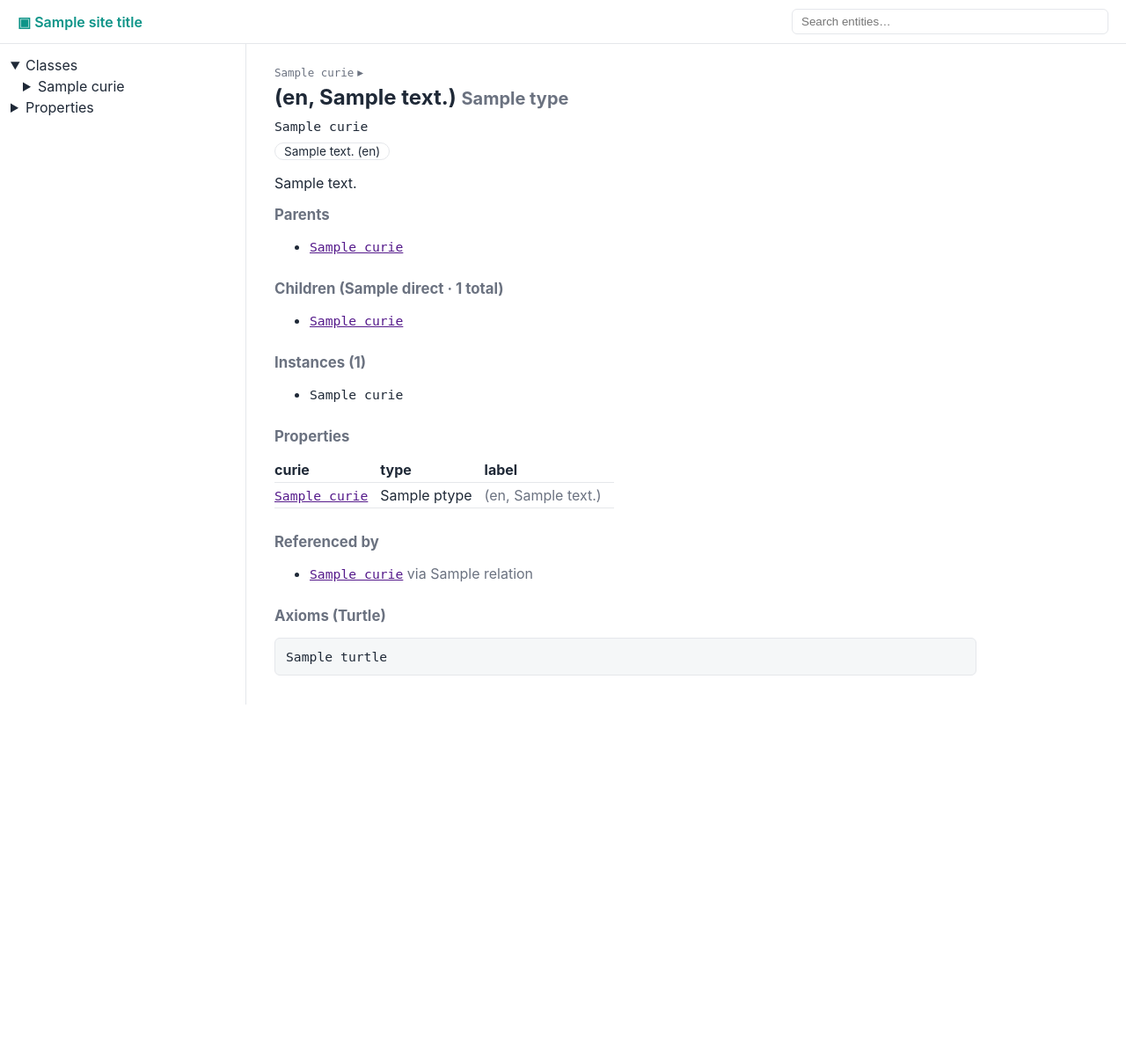
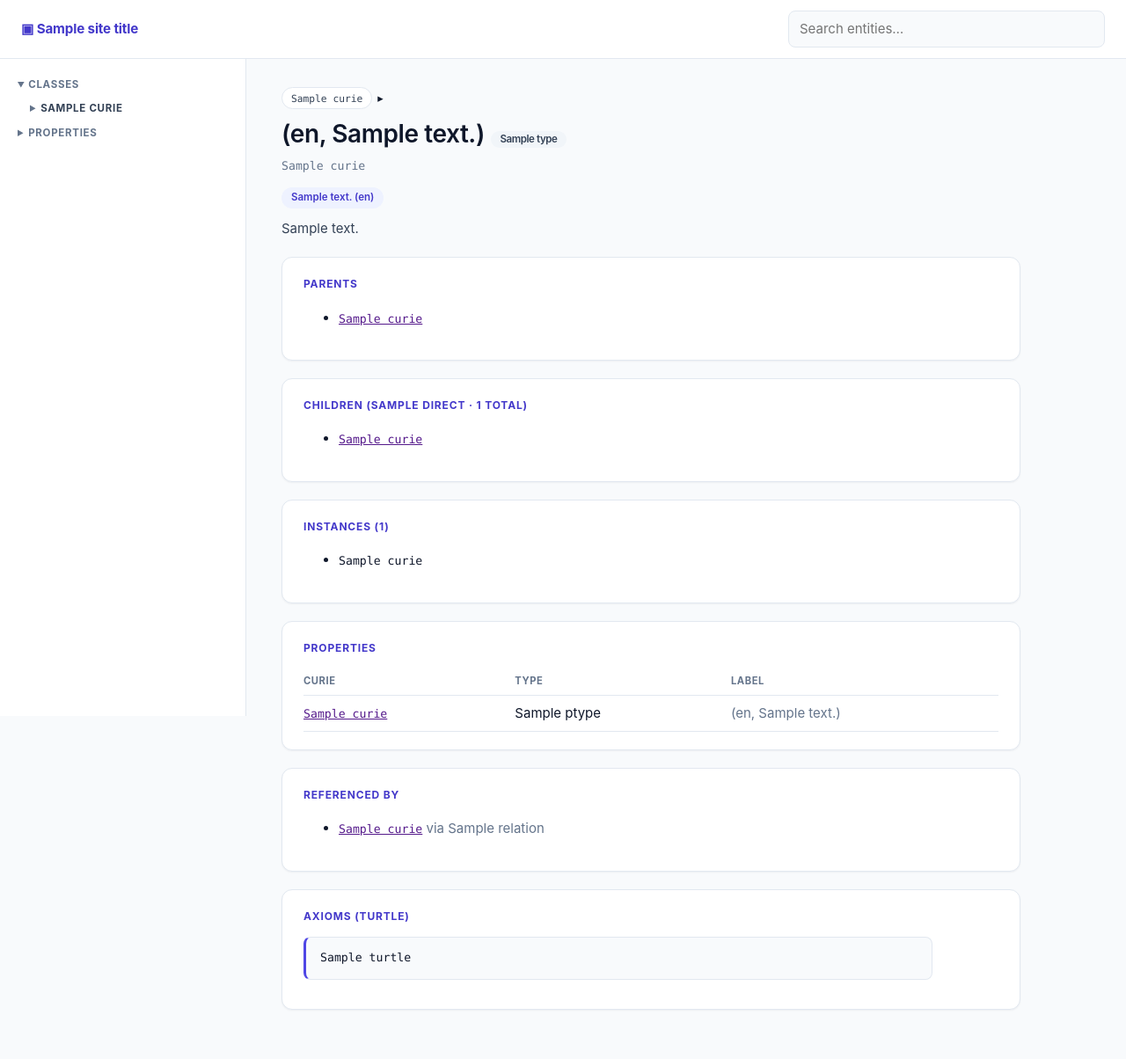
Before and after one commit to skymacro111666/Ontology-Workbench, a Python web app: template backend/ontoworkbench/exporter/templates/entity.html.j2 in a window 1280 px wide. Shown: the whole page at 88% size. Before the commit the page ends 801 px from the top, so only its background shows below. Run offline with Jinja, Linux system fonts and the light colour scheme; the template is opened without the code that fills it: most values are stand-ins (such as "Sample title", 1, 10 or a date in 2020).

Commit message:
feat(export): docs-site visual restyle — brand indigo, section cards
IT-business restyle of the exported site: slate neutral scale with the
app's brand indigo (#4f46e5) as accent, system font stacks (no CDN —
the site must open over file://; the declared Manrope/Fira Code never
shipped anyway), uppercase letter-spaced section headings, one card per
section, typed badges (Class blue / ObjectProperty violet /
DatatypeProperty teal, labels indigo, deprecated red), pill
breadcrumbs, hover-able tables with uppercase headers, accent-barred
code blocks, sidebar current-page highlight via a CSS class with an
accent bar, and a dark palette following the system through the same
variables. Entity/index templates only gained classes; export logic
untouched.

Co-Authored-By: Claude Code <noreply@anthropic.com>

```diff
--- a/backend/ontoworkbench/exporter/templates/entity.html.j2
+++ b/backend/ontoworkbench/exporter/templates/entity.html.j2
@@ -1,38 +1,46 @@
 {% extends "base.html.j2" %}
 {% block content %}
 {% set main_label = e.label.values() | list | first %}
+{% set type_slug = e.type | lower %}
 <article>
   {% if crumbs %}
   <nav class="crumbs" aria-label="Ancestors">
     {% for c in crumbs %}<a href="{{ c.file }}"><code>{{ c.curie }}</code></a> ▸{% endfor %}
   </nav>
   {% endif %}
-  <h1>{{ main_label if main_label else e.curie }} <small class="muted">{{ e.type }}</small></h1>
+  <h1>{{ main_label if main_label else e.curie }} <span class="tag tag--{{ type_slug }}">{{ e.type }}</span></h1>
   <p class="curie-line"><code>{{ e.curie }}</code></p>
-  {% for lang, text in e.label.items() %}<span class="tag">{{ text }} ({{ lang }})</span>{% endfor %}
-  {% if e.deprecated %}<span class="tag warn">deprecated</span>{% endif %}
+  {% for lang, text in e.label.items() %}<span class="tag tag--label">{{ text }} ({{ lang }})</span>{% endfor %}
+  {% if e.deprecated %}<span class="tag tag--deprecated">deprecated</span>{% endif %}
   {% if e.comment %}<p class="comment">{{ e.comment }}</p>{% endif %}
 
+  <section class="card">
     <h2>Parents</h2>
     <ul>
       {% for p in e.parents %}<li><a href="{{ file_of(p.eid) }}"><code>{{ p.curie }}</code></a></li>
       {% else %}<li class="muted">—</li>{% endfor %}
     </ul>
+  </section>
 
+  <section class="card">
     <h2>Children ({{ e.stats.direct_children }} direct · {{ e.stats.total_descendants }} total)</h2>
     <ul>
       {% for c in e.children %}<li><a href="{{ file_of(c.eid) }}"><code>{{ c.curie }}</code></a></li>
       {% else %}<li class="muted">—</li>{% endfor %}
     </ul>
+  </section>
 
   {% if instances %}
+  <section class="card">
     <h2>Instances ({{ instances | length }})</h2>
     <ul>
       {% for i in instances %}<li><code>{{ i.curie }}</code></li>{% endfor %}
     </ul>
+  </section>
   {% endif %}
 
   {% if e.properties %}
+  <section class="card">
     <h2>Properties</h2>
     <table class="kv">
       <tr><th>curie</th><th>type</th><th>label</th></tr>
@@ -41,9 +49,11 @@
           <td>{{ p.ptype }}</td><td class="muted">{{ p.label.values() | list | join(', ') }}</td></tr>
       {% endfor %}
     </table>
+  </section>
   {% endif %}
 
   {% if e.referenced_by %}
+  <section class="card">
     <h2>Referenced by</h2>
     <ul>
       {% for r in e.referenced_by %}
@@ -51,9 +61,12 @@
           {% if r.relation %}<span class="muted">via {{ r.relation }}</span>{% endif %}</li>
       {% endfor %}
     </ul>
+  </section>
   {% endif %}
 
+  <section class="card">
     <h2>Axioms (Turtle)</h2>
     {% for a in e.axioms %}<pre class="code">{{ a.turtle }}</pre>{% endfor %}
+  </section>
 </article>
 {% endblock %}
--- a/backend/ontoworkbench/exporter/templates/site.css
+++ b/backend/ontoworkbench/exporter/templates/site.css
@@ -1,126 +1,258 @@
-/* Ontology Workbench exported docs site - single theme, dark follows system. */
+/* Ontology Workbench exported docs site — IT-business restyle.
+ * Brand indigo (#4f46e5, same family as the app logo), slate neutrals,
+ * system font stacks (no CDN: the site must open over file://), section
+ * cards. Dark palette follows the system via the same variables. */
 :root {
   --bg: #ffffff;
-  --fg: #1f2937;
-  --muted: #6b7280;
-  --border: #e5e7eb;
-  --accent: #0d9488;
-  --code-bg: #f5f7f8;
+  --bg-soft: #f8fafc;
+  --bg-inset: #f1f5f9;
+  --fg: #0f172a;
+  --fg-2: #334155;
+  --muted: #64748b;
+  --border: #e2e8f0;
+  --accent: #4f46e5;
+  --accent-strong: #4338ca;
+  --accent-soft: #eef2ff;
+  --code-bg: #f8fafc;
+  --shadow: 0 1px 2px rgba(15, 23, 42, 0.05);
+  /* typed badge pairs (soft background, readable ink) */
+  --badge-blue-bg: #eff6ff; --badge-blue-fg: #1d4ed8;
+  --badge-violet-bg: #f5f3ff; --badge-violet-fg: #6d28d9;
+  --badge-teal-bg: #f0fdfa; --badge-teal-fg: #0f766e;
+  --badge-red-bg: #fef2f2; --badge-red-fg: #b91c1c;
 }
 @media (prefers-color-scheme: dark) {
   :root {
-    --bg: #111827;
-    --fg: #e5e7eb;
-    --muted: #9ca3af;
-    --border: #1f2937;
-    --accent: #2dd4bf;
-    --code-bg: #0b1220;
+    --bg: #0b1120;
+    --bg-soft: #101a30;
+    --bg-inset: #1e293b;
+    --fg: #e2e8f0;
+    --fg-2: #cbd5e1;
+    --muted: #94a3b8;
+    --border: #1e293b;
+    --accent: #818cf8;
+    --accent-strong: #a5b4fc;
+    --accent-soft: rgba(99, 102, 241, 0.16);
+    --code-bg: #0d1526;
+    --shadow: none;
+    --badge-blue-bg: rgba(59, 130, 246, 0.16); --badge-blue-fg: #93c5fd;
+    --badge-violet-bg: rgba(139, 92, 246, 0.16); --badge-violet-fg: #c4b5fd;
+    --badge-teal-bg: rgba(20, 184, 166, 0.14); --badge-teal-fg: #5eead4;
+    --badge-red-bg: rgba(239, 68, 68, 0.14); --badge-red-fg: #fca5a5;
   }
 }
 
 * { box-sizing: border-box; }
 body {
   margin: 0;
-  font-family: "Manrope", -apple-system, "Segoe UI", "PingFang SC", sans-serif;
-  background: var(--bg);
+  font-family: -apple-system, "Segoe UI", system-ui, "PingFang SC",
+    "Hiragino Sans GB", "Microsoft YaHei", sans-serif;
+  font-size: 15px;
+  line-height: 1.7;
+  background: var(--bg-soft);
   color: var(--fg);
+  -webkit-font-smoothing: antialiased;
 }
 code, pre {
-  font-family: "Fira Code", ui-monospace, monospace;
-  font-size: 0.92em;
+  font-family: ui-monospace, "SF Mono", "Cascadia Code", Consolas,
+    "Courier New", monospace;
+  font-size: 0.88em;
 }
 
+/* ---------- chrome ---------- */
 .topbar {
   display: flex;
   align-items: center;
   justify-content: space-between;
   gap: 16px;
-  padding: 10px 20px;
+  padding: 12px 24px;
   border-bottom: 1px solid var(--border);
   position: sticky;
   top: 0;
   background: var(--bg);
+  z-index: 5;
 }
-.brand { font-weight: 600; text-decoration: none; color: var(--accent); }
+.brand {
+  font-weight: 700;
+  font-size: 0.95rem;
+  letter-spacing: -0.01em;
+  text-decoration: none;
+  color: var(--accent-strong);
+}
 #ow-search {
   width: min(360px, 50vw);
-  padding: 6px 10px;
+  padding: 7px 12px;
   border: 1px solid var(--border);
-  border-radius: 6px;
-  background: var(--bg);
+  border-radius: 8px;
+  background: var(--bg-soft);
   color: var(--fg);
+  font: inherit;
+}
+#ow-search:focus {
+  outline: 2px solid var(--accent-soft);
+  border-color: var(--accent);
 }
 
-.layout { display: flex; min-height: calc(100vh - 49px); }
+/* ---------- layout ---------- */
+.layout { display: flex; min-height: calc(100vh - 53px); }
 .sidebar {
   width: 280px;
   flex-shrink: 0;
-  padding: 12px;
+  padding: 16px 12px;
   border-right: 1px solid var(--border);
+  background: var(--bg);
   overflow-y: auto;
-  max-height: calc(100vh - 49px);
+  max-height: calc(100vh - 53px);
+  font-size: 0.9rem;
 }
-.sidebar summary { cursor: pointer; padding: 2px 0; }
-.sidebar a { text-decoration: none; color: var(--fg); }
-.sidebar a:hover { color: var(--accent); }
+.sidebar summary {
+  cursor: pointer;
+  padding: 4px 8px;
+  font-size: 0.72rem;
+  font-weight: 700;
+  text-transform: uppercase;
+  letter-spacing: 0.06em;
+  color: var(--muted);
+}
+.sidebar a { text-decoration: none; color: var(--fg-2); }
+.sidebar a:hover { color: var(--accent-strong); }
+.sidebar a.current {
+  color: var(--accent-strong);
+  font-weight: 600;
+  border-left: 3px solid var(--accent);
+  padding-left: 7px;
+  margin-left: -10px;
+}
 .tree, .tree ul { list-style: none; margin: 0; padding-left: 14px; }
 .tree details.leaf > summary { list-style: none; }
 .tree details.leaf > summary::-webkit-details-marker { display: none; }
+.ptype { font-size: 0.72rem; color: var(--muted); }
 
-.content { flex: 1; padding: 24px 32px; max-width: 980px; }
-.content h1 { font-size: 1.5rem; margin: 0 0 8px; }
-.content h2 { font-size: 1.05rem; margin-top: 28px; color: var(--muted); }
-.content h2:first-of-type { margin-top: 16px; }
+.content {
+  flex: 1;
+  min-width: 0;
+  padding: 32px 40px 56px;
+  max-width: 920px;
+}
+
+/* ---------- typography ---------- */
+h1 {
+  font-size: 1.75rem;
+  font-weight: 600;
+  letter-spacing: -0.015em;
+  line-height: 1.3;
+  margin: 0 0 4px;
+}
+h1 small { font-size: 0.95rem; font-weight: 500; }
+.curie-line { margin: 0 0 10px; }
+.curie-line code { color: var(--muted); }
+.comment { max-width: 70ch; color: var(--fg-2); margin-top: 10px; }
 .muted { color: var(--muted); }
-.crumbs { font-size: 0.85rem; color: var(--muted); margin-bottom: 6px; }
-.crumbs a { text-decoration: none; color: var(--muted); }
-.crumbs a:hover { color: var(--accent); }
-.curie-line { margin: 0 0 8px; }
-.ptype { font-size: 0.75em; }
-.comment { max-width: 70ch; }
-.tag {
-  display: inline-block;
+
+.crumbs {
+  display: flex;
+  flex-wrap: wrap;
+  align-items: center;
+  gap: 6px;
+  font-size: 0.8rem;
+  margin-bottom: 10px;
+}
+.crumbs a {
+  text-decoration: none;
+  color: var(--fg-2);
+  background: var(--bg);
   border: 1px solid var(--border);
   border-radius: 999px;
   padding: 1px 10px;
+}
+.crumbs a:hover { color: var(--accent-strong); border-color: var(--accent); }
+
+/* ---------- section cards ---------- */
+.card {
+  background: var(--bg);
+  border: 1px solid var(--border);
+  border-radius: 12px;
+  padding: 18px 24px 20px;
+  margin-top: 20px;
+  box-shadow: var(--shadow);
+}
+.card > h2 {
+  font-size: 0.75rem;
+  font-weight: 700;
+  text-transform: uppercase;
+  letter-spacing: 0.07em;
+  color: var(--accent-strong);
+  margin: 2px 0 12px;
+}
+
+/* ---------- badges ---------- */
+.tag {
+  display: inline-block;
+  border-radius: 999px;
+  padding: 1px 10px;
   margin-right: 6px;
-  font-size: 0.85em;
+  font-size: 0.72rem;
+  font-weight: 600;
+  background: var(--bg-inset);
+  color: var(--fg-2);
+  border: 1px solid transparent;
 }
-.tag.warn { border-color: #d97706; color: #d97706; }
+.tag--label { background: var(--accent-soft); color: var(--accent-strong); }
+.tag--deprecated { background: var(--badge-red-bg); color: var(--badge-red-fg); }
+.tag--class { background: var(--badge-blue-bg); color: var(--badge-blue-fg); }
+.tag--objectproperty { background: var(--badge-violet-bg); color: var(--badge-violet-fg); }
+.tag--datatypeproperty { background: var(--badge-teal-bg); color: var(--badge-teal-fg); }
+.tag--property { background: var(--bg-inset); color: var(--fg-2); }
 
-table.kv { border-collapse: collapse; margin-top: 8px; }
-table.kv th, table.kv td {
+/* ---------- tables & code ---------- */
+table.kv { border-collapse: collapse; margin-top: 4px; width: 100%; }
+table.kv th {
   text-align: left;
-  padding: 4px 14px 4px 0;
+  font-size: 0.7rem;
+  font-weight: 700;
+  text-transform: uppercase;
+  letter-spacing: 0.05em;
+  color: var(--muted);
+  padding: 6px 16px 6px 0;
   border-bottom: 1px solid var(--border);
 }
+table.kv td {
+  padding: 7px 16px 7px 0;
+  border-bottom: 1px solid var(--border);
+}
+table.kv tr:hover td { background: var(--bg-soft); }
+
 pre.code {
   background: var(--code-bg);
   border: 1px solid var(--border);
-  border-radius: 6px;
-  padding: 12px;
+  border-left: 3px solid var(--accent);
+  border-radius: 8px;
+  padding: 12px 16px;
   overflow-x: auto;
   max-width: 90ch;
 }
 
+/* ---------- search results ---------- */
 .search-results {
   position: fixed;
-  top: 46px;
+  top: 52px;
   right: 20px;
   width: min(420px, 80vw);
   max-height: 60vh;
   overflow-y: auto;
   background: var(--bg);
   border: 1px solid var(--border);
-  border-radius: 8px;
-  box-shadow: 0 8px 24px rgba(0, 0, 0, 0.18);
+  border-radius: 10px;
+  box-shadow: 0 8px 24px rgba(15, 23, 42, 0.18);
   z-index: 10;
+  padding: 4px;
 }
 .search-results a {
   display: block;
-  padding: 8px 12px;
+  padding: 7px 10px;
+  border-radius: 7px;
   text-decoration: none;
   color: var(--fg);
 }
-.search-results a:hover, .search-results a.active { background: var(--code-bg); }
-.search-results .muted { font-size: 0.85em; }
+.search-results a:hover, .search-results a.active { background: var(--bg-soft); }
+.search-results .muted { font-size: 0.8em; }
--- a/backend/ontoworkbench/exporter/templates/site.js
+++ b/backend/ontoworkbench/exporter/templates/site.js
@@ -45,7 +45,7 @@
     if (entry.type) {
       a.appendChild(document.createTextNode(' '));
       var badge = document.createElement('span');
-      badge.className = 'tag';
+      badge.className = 'tag tag--' + entry.type.toLowerCase();
       badge.textContent = entry.type;
       a.appendChild(badge);
     }
@@ -117,10 +117,9 @@
   var here = location.pathname.split('/').pop() || 'index.html';
   document.querySelectorAll('.sidebar a').forEach(function (a) {
     if ((a.getAttribute('href') || '').split('/').pop() === here) {
-      a.classList.add('muted'); // keep neutral; bold via parent summary
+      a.classList.add('current'); // typed class → accent bar in site.css
       var summary = a.closest('summary');
       if (summary) {
-        summary.style.fontWeight = '600';
         var d = a.closest('details');
         while (d) {
           d.open = true;
```
Also changed, not shown: backend/ontoworkbench/exporter/templates/index.html.j2 (+7 -2 lines), backend/tests/test_exporter.py (+37 -0 lines). Lines whose indentation alone changed are shown as unchanged.
